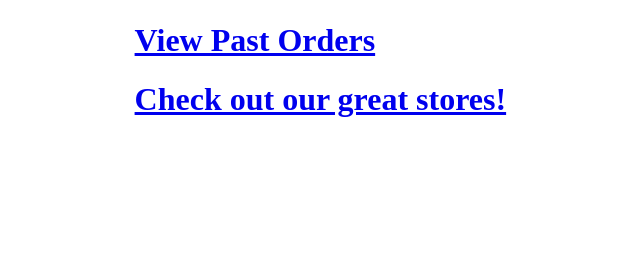
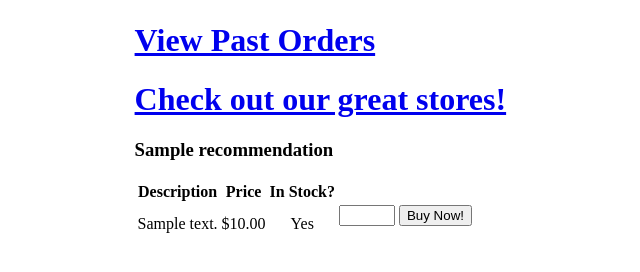
Before and after one commit to agconti/shopping_cart, a Django app: template shopping_cart_project/shopping_cart/templates/shopping_cart/empty_cart.html in a window 1280 px wide. Shown: the part 130-402 px from the top of the page, without its empty margins (63-703 px from the left). Run offline with Django 3.2, Linux system fonts and the light colour scheme; the template is opened without the code that fills it: most values are stand-ins (such as "Sample title", 1, 10 or a date in 2020).

Commit message:
added recommendations to empty cart

```diff
--- a/shopping_cart_project/shopping_cart/templates/shopping_cart/empty_cart.html
+++ b/shopping_cart_project/shopping_cart/templates/shopping_cart/empty_cart.html
@@ -5,4 +5,31 @@
 <h1><a href="{% url 'previous_orders' %}">View Past Orders</a></h1>
 <h1><a href="{% url 'home' %}"> Check out our great stores!</a></h1>
 
+<div id='recommendations'>
+  {% if recommendations.any %}
+  <h1>Recommended for you:</h1>
+  {% endif %}
+  {% for i in recommendations %}
+  <h3>{{ i.name }}</h3>
+  <table class="item_table">
+  <tr>
+    <th>Description</th><th>Price</th><th>In Stock?</th>
+  </tr>
+  <tr>
+  	<td align="left">{{ i.description }}</td><td>${{ i.price|floatformat:2 }}</td><td> {{ i.in_stock|yesno:"Yes, Out Of stock" }}</td>
+  	<td>
+  		<form method='POST' action='{% url "inline_add_to_cart" %}'>
+  			{% csrf_token %}
+  			<input type="hidden" value='{{ i.id }}' name='item_id'>
+  			<input type="hidden" value='{{ i.name }}' name='item_name'>
+  			<input type="hidden" value='{{ i.price }}' name='item_price'>
+  			<input type="number" name="quantity" min="1" max="{{ i.quantity }}">
+  			<input type='submit' value='Buy Now!' class='buy_button'>
+  		</form>
+  	</td>
+  </tr>
+  </table>
+  {% endfor %}
+  <div>
+
 {% endblock %}
```
Also changed, not shown: shopping_cart_project/sqlite3.db.
